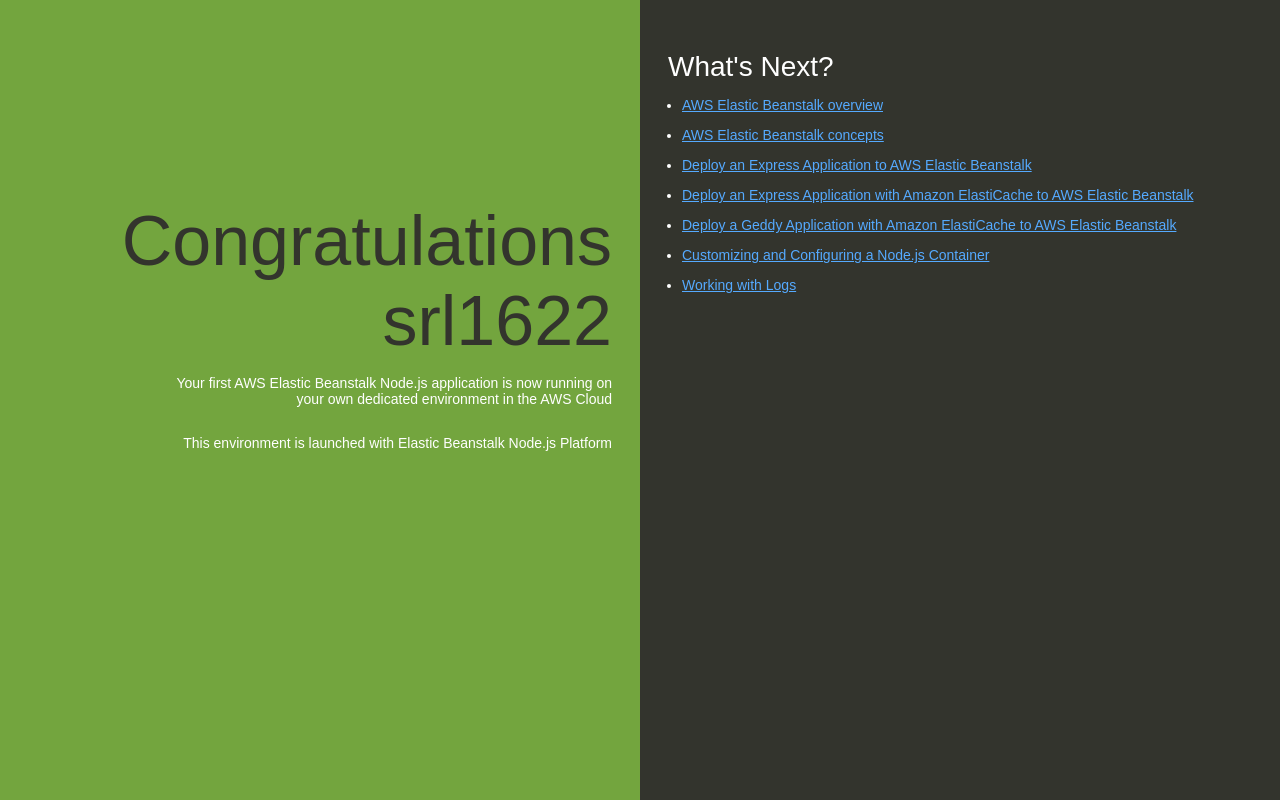
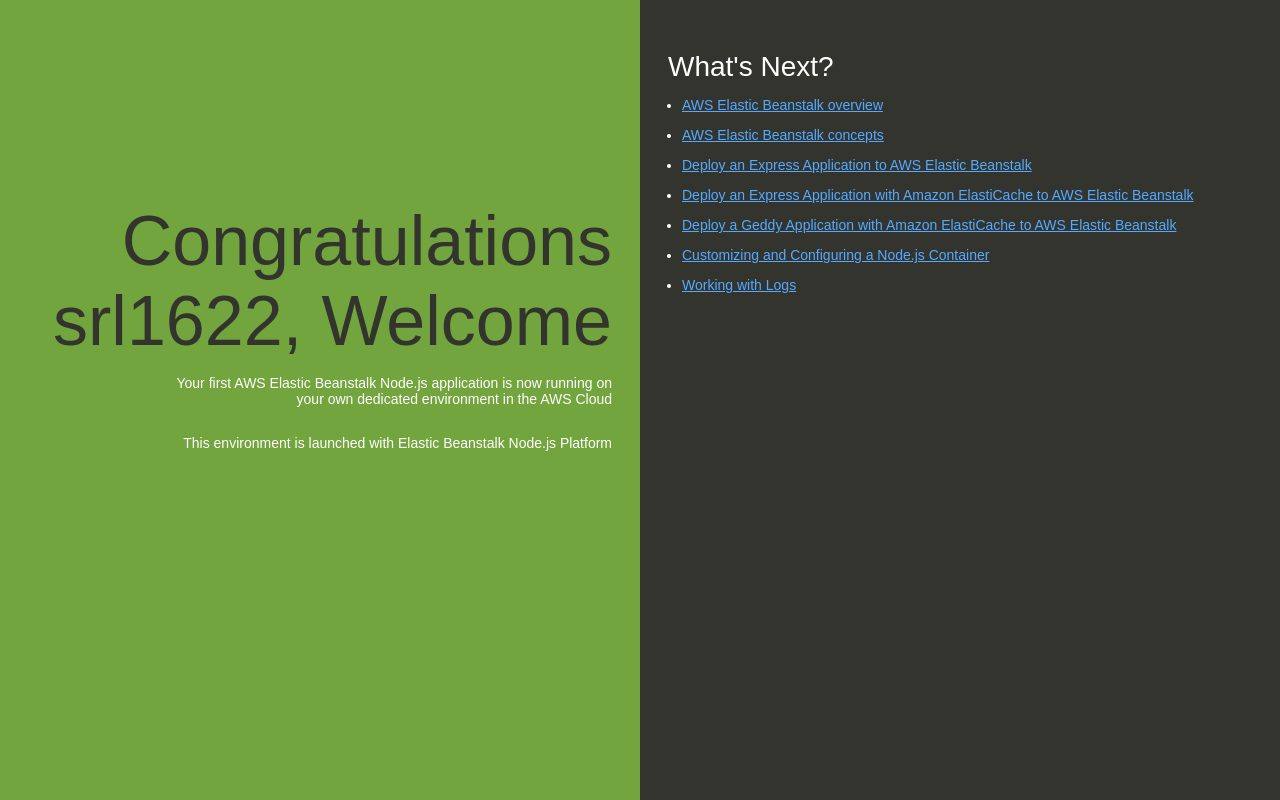
Before and after one commit to SoudagarLondheRIT/srl-test-node-app, a website: page index.html in a window 1280 px wide. Drawn offline with Linux system fonts and the light colour scheme.

Commit message:
Changes updated

```diff
--- a/index.html
+++ b/index.html
@@ -74,7 +74,7 @@
   </head>
   <body>
     <div class="textColumn">
-      <h1>Congratulations srl1622</h1>
+      <h1>Congratulations srl1622, Welcome</h1>
       <p>Your first AWS Elastic Beanstalk Node.js application is now running on your own dedicated environment in the AWS Cloud</p>
       <p>This environment is launched with Elastic Beanstalk Node.js Platform</p>
     </div>
```
